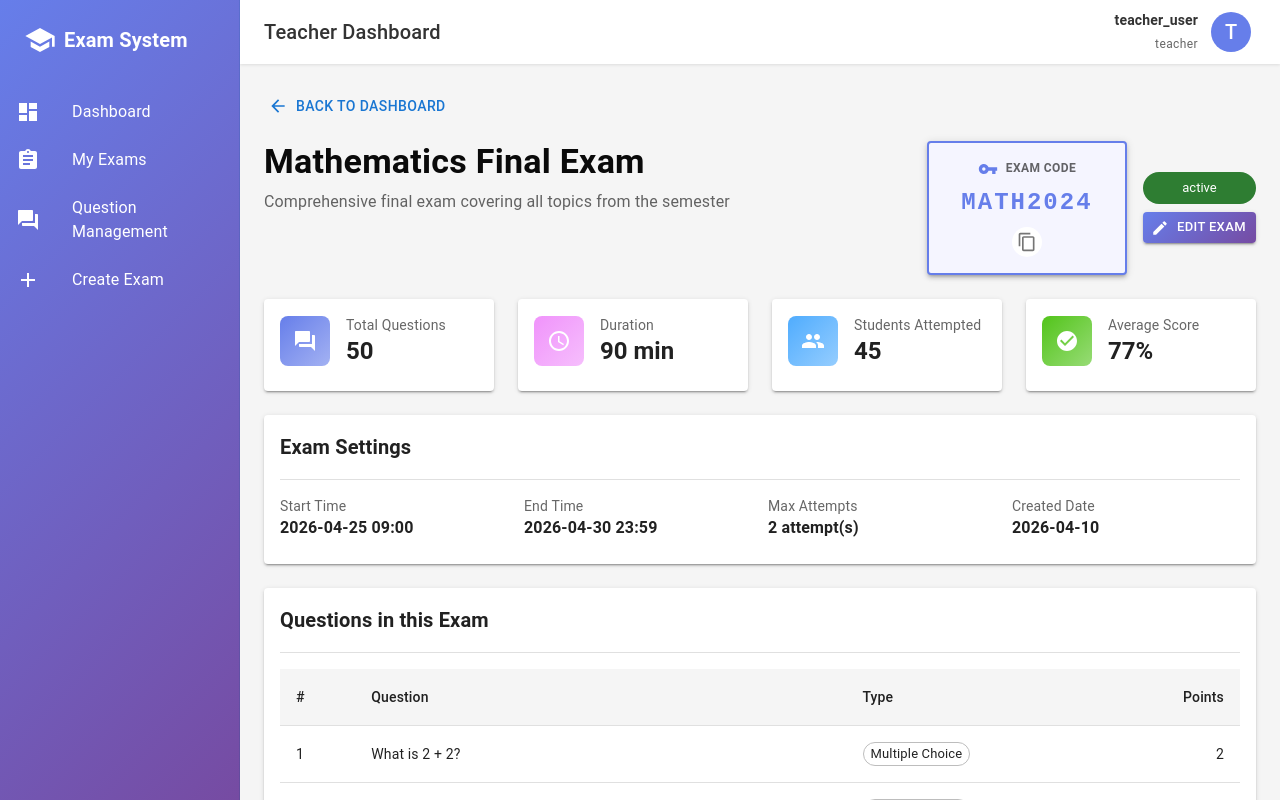
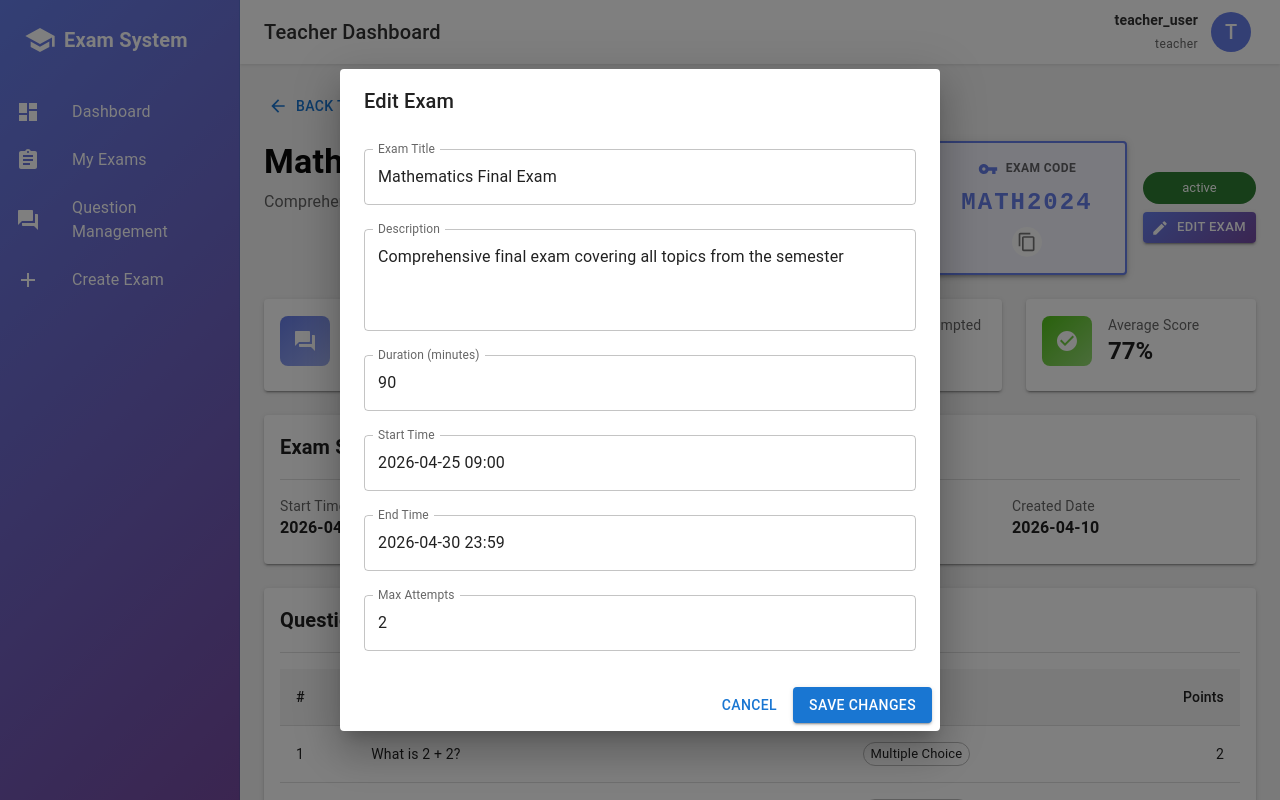
Before and after one commit to PVanDuc2k5/Web_thi_truc_tuyen, a React (Vite) app in the folder web thi online/: page /teacher/exam/1 in a window 1280 px wide. Both pictures are taken after a click on the button "EDIT EXAM". Shown: the top 800 px of the page. Built offline with nearby package versions, Linux system fonts and the light colour scheme; no server answers.

Commit message:
fix: enable teacher edit flows

```diff
--- a/web thi online/src/app/pages/teacher/ExamDetail.tsx
+++ b/web thi online/src/app/pages/teacher/ExamDetail.tsx
@@ -1,3 +1,4 @@
+import { useState } from 'react';
 import { useParams, useNavigate } from 'react-router';
 import {
   Box,
@@ -17,6 +18,11 @@ import {
   Divider,
   IconButton,
   Tooltip,
+  Dialog,
+  DialogActions,
+  DialogContent,
+  DialogTitle,
+  TextField,
 } from '@mui/material';
 import { ArrowBack, Edit, People, QuestionAnswer, Schedule, CheckCircle, ContentCopy, VpnKey } from '@mui/icons-material';
 import { toast } from 'sonner';
@@ -57,10 +63,36 @@ const stats = [
 export default function ExamDetail() {
   const { examId } = useParams();
   const navigate = useNavigate();
+  const [editOpen, setEditOpen] = useState(false);
+  const [editForm, setEditForm] = useState({
+    title: examData.title,
+    duration: String(examData.duration),
+    startTime: examData.startTime,
+    endTime: examData.endTime,
+    maxAttempts: String(examData.maxAttempts),
+    description: examData.description,
+  });
 
   const handleCopyCode = () => {
     navigator.clipboard.writeText(examData.examCode);
     toast.success('Exam code copied to clipboard!');
+  };
+
+  const handleOpenEdit = () => {
+    setEditForm({
+      title: examData.title,
+      duration: String(examData.duration),
+      startTime: examData.startTime,
+      endTime: examData.endTime,
+      maxAttempts: String(examData.maxAttempts),
+      description: examData.description,
+    });
+    setEditOpen(true);
+  };
+
+  const handleSaveExam = () => {
+    setEditOpen(false);
+    toast.success('Exam changes saved locally.');
   };
 
   return (
@@ -130,6 +162,7 @@ export default function ExamDetail() {
               variant="contained"
               startIcon={<Edit />}
               size="small"
+              onClick={handleOpenEdit}
               sx={{ background: 'linear-gradient(135deg, #667eea 0%, #764ba2 100%)' }}
             >
               Edit Exam
@@ -216,6 +249,64 @@ export default function ExamDetail() {
         </CardContent>
       </Card>
 
+      <Dialog open={editOpen} onClose={() => setEditOpen(false)} fullWidth maxWidth="sm">
+        <DialogTitle>Edit Exam</DialogTitle>
+        <DialogContent sx={{ pt: 1 }}>
+          <TextField
+            fullWidth
+            label="Exam Title"
+            margin="normal"
+            value={editForm.title}
+            onChange={(e) => setEditForm({ ...editForm, title: e.target.value })}
+          />
+          <TextField
+            fullWidth
+            label="Description"
+            margin="normal"
+            multiline
+            minRows={3}
+            value={editForm.description}
+            onChange={(e) => setEditForm({ ...editForm, description: e.target.value })}
+          />
+          <TextField
+            fullWidth
+            label="Duration (minutes)"
+            type="number"
+            margin="normal"
+            value={editForm.duration}
+            onChange={(e) => setEditForm({ ...editForm, duration: e.target.value })}
+          />
+          <TextField
+            fullWidth
+            label="Start Time"
+            margin="normal"
+            value={editForm.startTime}
+            onChange={(e) => setEditForm({ ...editForm, startTime: e.target.value })}
+          />
+          <TextField
+            fullWidth
+            label="End Time"
+            margin="normal"
+            value={editForm.endTime}
+            onChange={(e) => setEditForm({ ...editForm, endTime: e.target.value })}
+          />
+          <TextField
+            fullWidth
+            label="Max Attempts"
+            type="number"
+            margin="normal"
+            value={editForm.maxAttempts}
+            onChange={(e) => setEditForm({ ...editForm, maxAttempts: e.target.value })}
+          />
+        </DialogContent>
+        <DialogActions>
+          <Button onClick={() => setEditOpen(false)}>Cancel</Button>
+          <Button variant="contained" onClick={handleSaveExam}>
+            Save Changes
+          </Button>
+        </DialogActions>
+      </Dialog>
+
       <Card elevation={2}>
         <CardContent>
           <Typography variant="h6" fontWeight={600} gutterBottom>
--- a/web thi online/src/app/pages/teacher/MyExams.tsx
+++ b/web thi online/src/app/pages/teacher/MyExams.tsx
@@ -279,7 +279,11 @@ export default function MyExams() {
                       </IconButton>
                     </Tooltip>
                     <Tooltip title="Edit">
-                      <IconButton color="primary" size="small">
+                      <IconButton
+                        color="primary"
+                        size="small"
+                        onClick={() => navigate(`/teacher/exam/${exam.id}`)}
+                      >
                         <Edit />
                       </IconButton>
                     </Tooltip>
--- a/web thi online/src/app/pages/teacher/QuestionManagement.tsx
+++ b/web thi online/src/app/pages/teacher/QuestionManagement.tsx
@@ -20,6 +20,7 @@ import {
   FormControlLabel,
   Radio,
   FormLabel,
+  MenuItem,
 } from '@mui/material';
 import { Add, Edit, Delete } from '@mui/icons-material';
 
@@ -27,33 +28,73 @@ const questions = [
   {
     id: 1,
     question: 'What is 2 + 2?',
+    category: 'Math',
     answers: ['3', '4', '5', '6'],
     correct: 1,
   },
   {
     id: 2,
     question: 'What is the capital of France?',
+    category: 'Geography',
     answers: ['London', 'Berlin', 'Paris', 'Madrid'],
     correct: 2,
   },
   {
     id: 3,
     question: 'Which planet is closest to the sun?',
+    category: 'Science',
     answers: ['Venus', 'Mercury', 'Earth', 'Mars'],
     correct: 1,
   },
 ];
 
+const categoryOptions = ['Math', 'Geography', 'Science', 'Literature', 'Chemistry', 'Physics'];
+
 export default function QuestionManagement() {
   const [openDialog, setOpenDialog] = useState(false);
+  const [editingQuestionId, setEditingQuestionId] = useState<number | null>(null);
   const [formData, setFormData] = useState({
     question: '',
+    category: '',
     answer1: '',
     answer2: '',
     answer3: '',
     answer4: '',
     correct: '0',
   });
+
+  const openCreateDialog = () => {
+    setEditingQuestionId(null);
+    setFormData({
+      question: '',
+      category: '',
+      answer1: '',
+      answer2: '',
+      answer3: '',
+      answer4: '',
+      correct: '0',
+    });
+    setOpenDialog(true);
+  };
+
+  const openEditDialog = (question: typeof questions[number]) => {
+    setEditingQuestionId(question.id);
+    setFormData({
+      question: question.question,
+      category: question.category,
+      answer1: question.answers[0],
+      answer2: question.answers[1],
+      answer3: question.answers[2],
+      answer4: question.answers[3],
+      correct: question.correct.toString(),
+    });
+    setOpenDialog(true);
+  };
+
+  const handleCloseDialog = () => {
+    setOpenDialog(false);
+    setEditingQuestionId(null);
+  };
 
   return (
     <Box>
@@ -64,7 +105,7 @@ export default function QuestionManagement() {
         <Button
           variant="contained"
           startIcon={<Add />}
-          onClick={() => setOpenDialog(true)}
+          onClick={openCreateDialog}
           sx={{
             background: 'linear-gradient(135deg, #667eea 0%, #764ba2 100%)',
           }}
@@ -79,6 +120,7 @@ export default function QuestionManagement() {
             <TableRow sx={{ backgroundColor: '#f5f5f5' }}>
               <TableCell fontWeight={600}>ID</TableCell>
               <TableCell fontWeight={600}>Question</TableCell>
+              <TableCell fontWeight={600}>Category</TableCell>
               <TableCell fontWeight={600}>Answers</TableCell>
               <TableCell fontWeight={600}>Correct Answer</TableCell>
               <TableCell fontWeight={600} align="right">Actions</TableCell>
@@ -89,6 +131,7 @@ export default function QuestionManagement() {
               <TableRow key={q.id} hover>
                 <TableCell>{q.id}</TableCell>
                 <TableCell>{q.question}</TableCell>
+                <TableCell>{q.category}</TableCell>
                 <TableCell>
                   {q.answers.map((ans, idx) => (
                     <Box key={idx} component="span" sx={{ display: 'block', fontSize: '0.9rem' }}>
@@ -98,7 +141,7 @@ export default function QuestionManagement() {
                 </TableCell>
                 <TableCell>{q.answers[q.correct]}</TableCell>
                 <TableCell align="right">
-                  <IconButton color="primary" size="small">
+                  <IconButton color="primary" size="small" onClick={() => openEditDialog(q)}>
                     <Edit />
                   </IconButton>
                   <IconButton color="error" size="small">
@@ -111,9 +154,24 @@ export default function QuestionManagement() {
         </Table>
       </TableContainer>
 
-      <Dialog open={openDialog} onClose={() => setOpenDialog(false)} maxWidth="md" fullWidth>
-        <DialogTitle>Create New Question</DialogTitle>
+      <Dialog open={openDialog} onClose={handleCloseDialog} maxWidth="md" fullWidth>
+        <DialogTitle>{editingQuestionId ? 'Edit Question' : 'Create New Question'}</DialogTitle>
         <DialogContent>
+          <TextField
+            fullWidth
+            select
+            label="Category"
+            margin="normal"
+            value={formData.category}
+            onChange={(e) => setFormData({ ...formData, category: e.target.value })}
+          >
+            {categoryOptions.map((category) => (
+              <MenuItem key={category} value={category}>
+                {category}
+              </MenuItem>
+            ))}
+          </TextField>
+
           <TextField
             fullWidth
             label="Question"
@@ -156,13 +214,13 @@ export default function QuestionManagement() {
           </Box>
         </DialogContent>
         <DialogActions>
-          <Button onClick={() => setOpenDialog(false)}>Cancel</Button>
+          <Button onClick={handleCloseDialog}>Cancel</Button>
           <Button
             variant="contained"
-            onClick={() => setOpenDialog(false)}
+            onClick={handleCloseDialog}
             sx={{ background: 'linear-gradient(135deg, #667eea 0%, #764ba2 100%)' }}
           >
-            Create Question
+            {editingQuestionId ? 'Save Changes' : 'Create Question'}
           </Button>
         </DialogActions>
       </Dialog>
```
